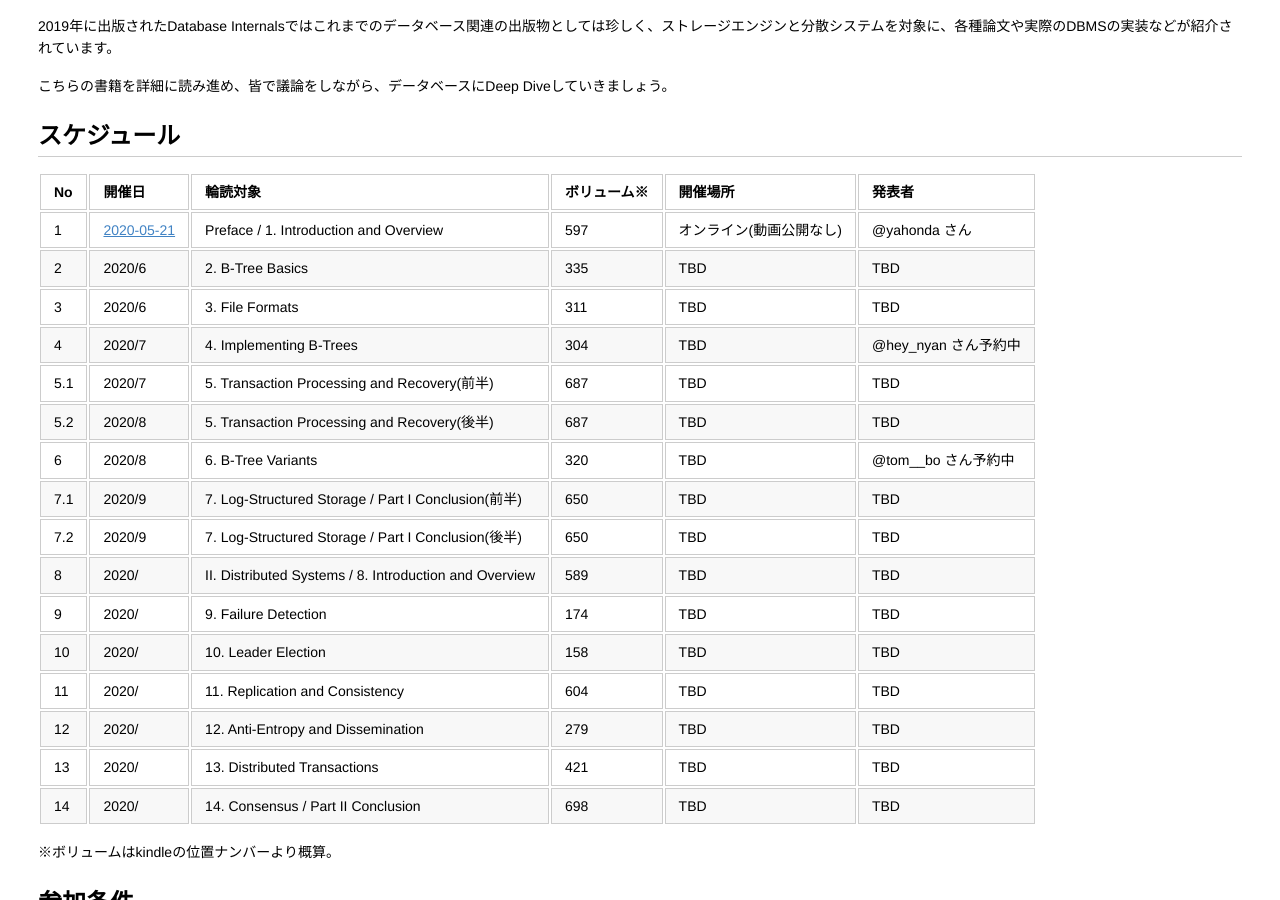
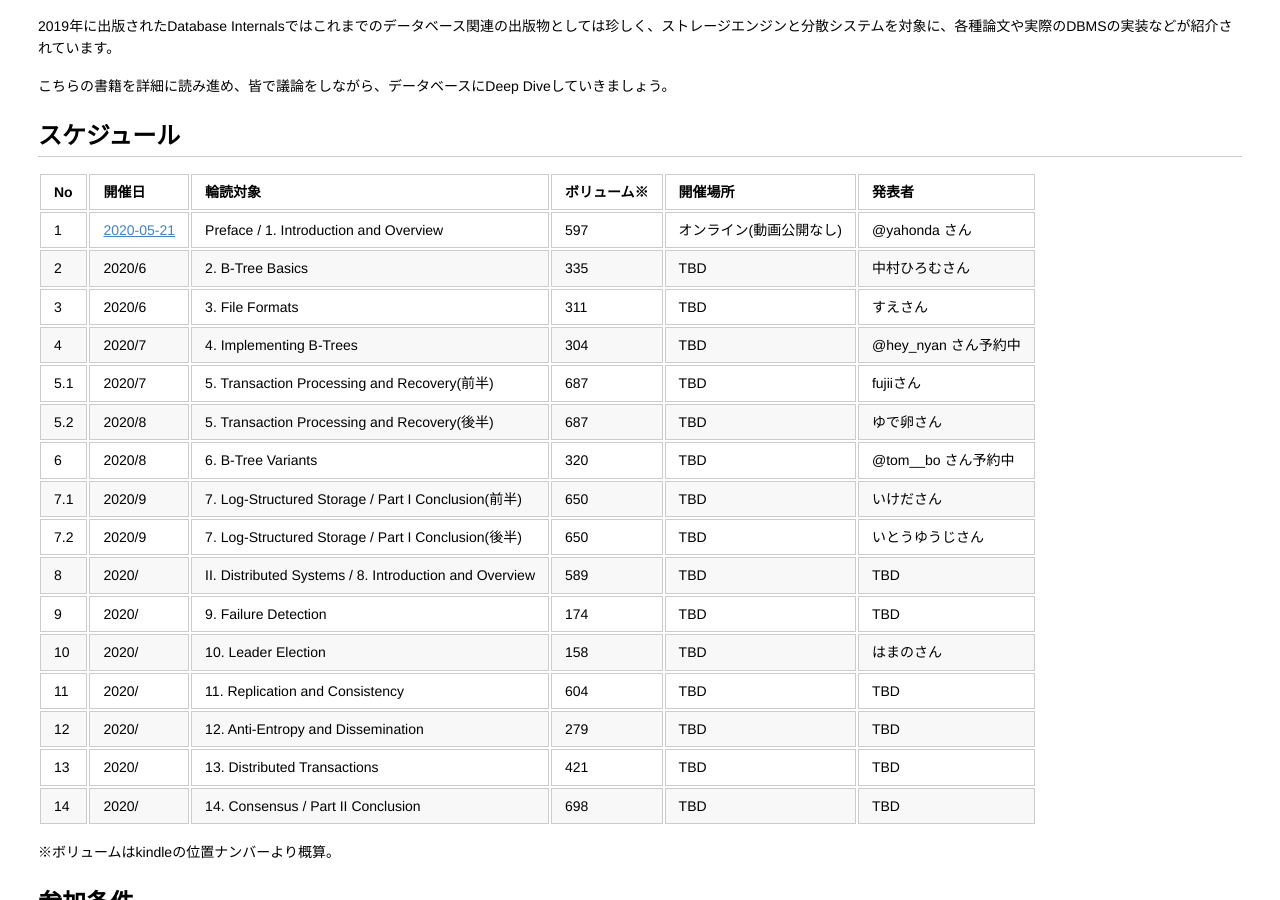
Before and after one commit to Database-Internals-Reading-Group-Japan/group-tokyo, a Jekyll site: the page built from index.md, in a window 1280 px wide and 900 px high, scrolled down 217 px. Built offline with Jekyll 4.4.1, drawn with Linux system fonts in a browser that asks for light colours.

Commit message:
Update index.md

```diff
--- a/index.md
+++ b/index.md
@@ -18,17 +18,17 @@ For Database Internals Reading Group in Japan-Tokyo
 |No|開催日|輪読対象|ボリューム※|開催場所|発表者|
 |-----|-----|-----|-----|-----|:-----|
 |1|[2020-05-21](./No01/20200220/agenda.html)|Preface / 1. Introduction and Overview|597|オンライン(動画公開なし)|@yahonda さん|
-|2|2020/6|2. B-Tree Basics|335|TBD|TBD|
-|3|2020/6|3. File Formats|311|TBD|TBD|
+|2|2020/6|2. B-Tree Basics|335|TBD|中村ひろむさん|
+|3|2020/6|3. File Formats|311|TBD|すえさん|
 |4|2020/7|4. Implementing B-Trees|304|TBD|@hey_nyan さん予約中|
-|5.1|2020/7|5. Transaction Processing and Recovery(前半)|687|TBD|TBD|
-|5.2|2020/8|5. Transaction Processing and Recovery(後半)|687|TBD|TBD|
+|5.1|2020/7|5. Transaction Processing and Recovery(前半)|687|TBD|fujiiさん|
+|5.2|2020/8|5. Transaction Processing and Recovery(後半)|687|TBD|ゆで卵さん|
 |6|2020/8|6. B-Tree Variants|320|TBD|@tom__bo さん予約中|
-|7.1|2020/9|7. Log-Structured Storage / Part I Conclusion(前半)|650|TBD|TBD|
-|7.2|2020/9|7. Log-Structured Storage / Part I Conclusion(後半)|650|TBD|TBD|
+|7.1|2020/9|7. Log-Structured Storage / Part I Conclusion(前半)|650|TBD|いけださん|
+|7.2|2020/9|7. Log-Structured Storage / Part I Conclusion(後半)|650|TBD|いとうゆうじさん|
 |8|2020/|II. Distributed Systems / 8. Introduction and Overview|589|TBD|TBD|
 |9|2020/|9. Failure Detection|174|TBD|TBD|
-|10|2020/|10. Leader Election|158|TBD|TBD|
+|10|2020/|10. Leader Election|158|TBD|はまのさん|
 |11|2020/|11. Replication and Consistency|604|TBD|TBD|
 |12|2020/|12. Anti-Entropy and Dissemination|279|TBD|TBD|
 |13|2020/|13. Distributed Transactions|421|TBD|TBD|
```
